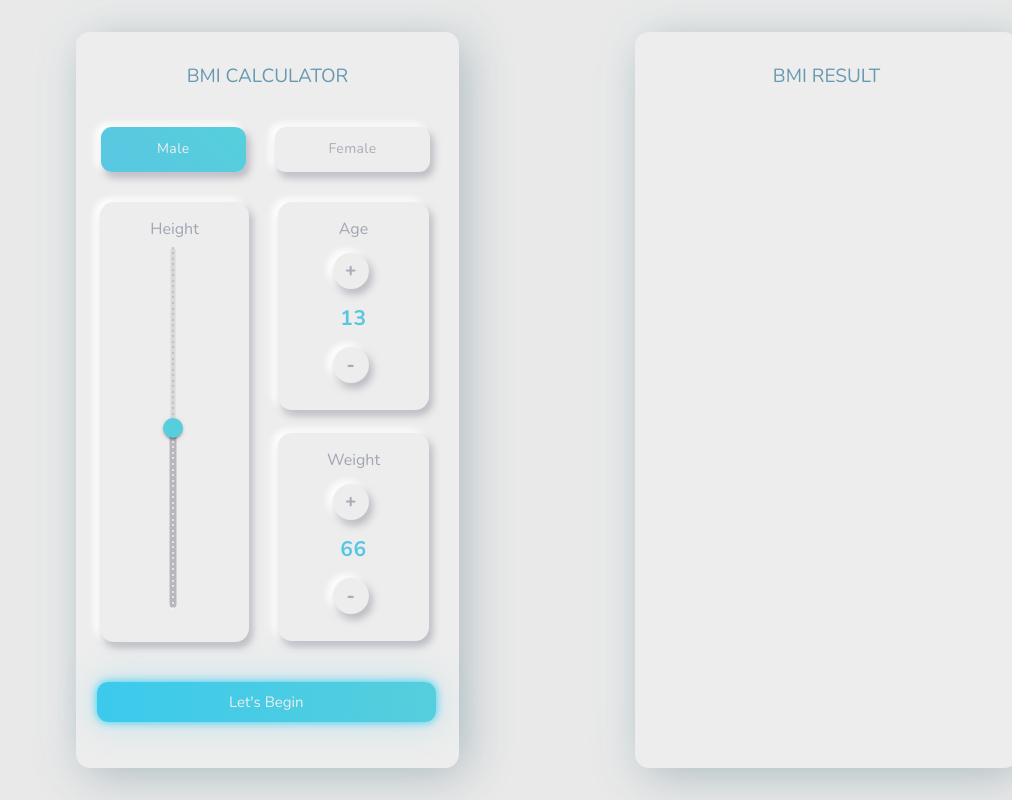
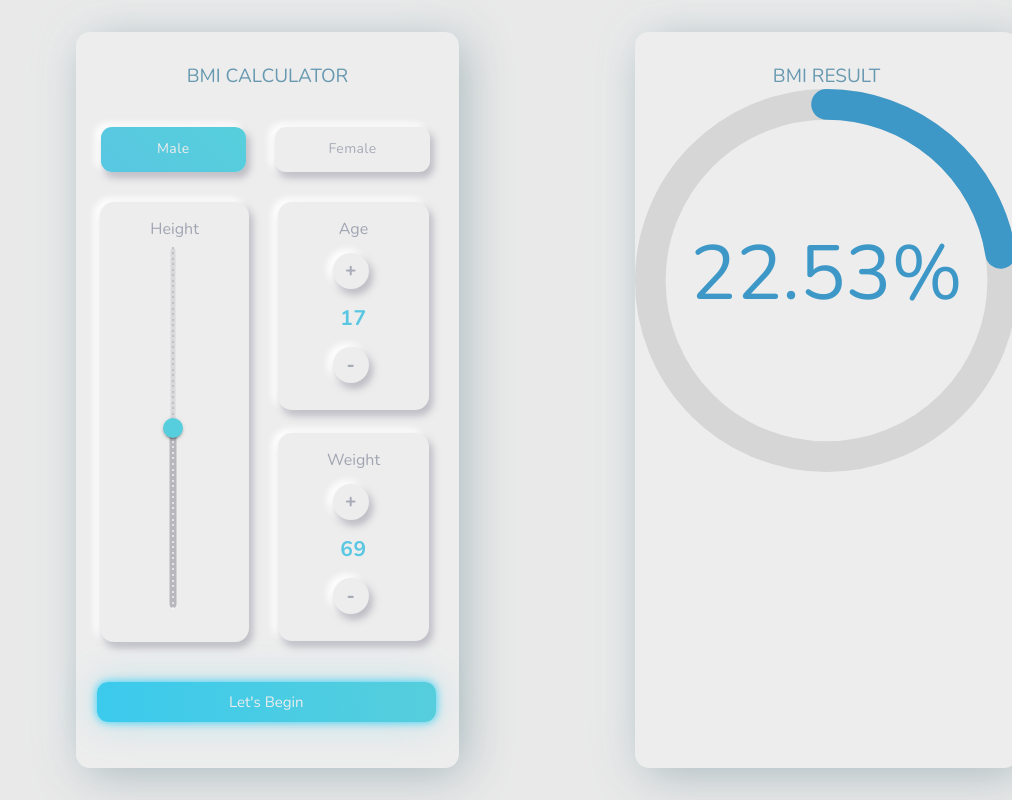
Before and after one commit to erfan-goodarzi/bmi-calculator, a React (Create React App) app: page / in a window 1280 px wide. Shown: the whole page, without its empty margins (268-1280 px from the left). Built offline with nearby package versions, Linux system fonts and the light colour scheme.

Commit message:
Show bmi result in progressbar

```diff
--- a/src/App.js
+++ b/src/App.js
@@ -2,14 +2,14 @@ import BmiBox from "./Component/Bmi-box";
 
 import GlobalStyles from "./container/material ui/Global-style";
 import SelectGender from "./container/material ui/SelectGander";
-import CalButton from "./container/material ui/CalButton";
+
 
 function App() {
   return (
     <div className="App">
       <GlobalStyles />
 
-      <BmiBox gender={<SelectGender />} cal={<CalButton />} />
+      <BmiBox gender={<SelectGender />} />
     </div>
   );
 }
--- a/src/Component/Bmi-box.jsx
+++ b/src/Component/Bmi-box.jsx
@@ -2,13 +2,15 @@ import Box from "@mui/material/Box";
 import { useEffect, useState, useRef } from "react";
 import { AgeBox, WeightBox } from "../container/material ui/AgeBox";
 import HeightBox from "../container/material ui/HeightBox";
-
+import { CircularProgressbar } from "react-circular-progressbar";
+import "react-circular-progressbar/dist/styles.css";
+import CalButton from "../container/material ui/CalButton";
 
 export default function BmiBox({ gender, cal }) {
-  const [age, setAge] = useState(13);
-  const [Weight, setWeight] = useState(66);
+  const [age, setAge] = useState(17);
+  const [Weight, setWeight] = useState(69);
   const [Height, setHeight] = useState(175);
-  const infoRef = useRef(null);
+  const infoRef = useRef(22.53);
 
   const GetHeight = (e) => {
     setHeight(e.target.value);
@@ -25,10 +27,10 @@ export default function BmiBox({ gender, cal }) {
       setWeight(Weight - 1);
     }
   };
+  // useEffect(() => {
 
-  useEffect(() => {
-    infoRef.current = <p> {((Weight / Height / Height) * 10000).toFixed(2)}</p>;
-  }, [age, Weight, Height]);
+  // }, [Height, Weight, age]);
+  infoRef.current = (Weight / ((Height * Height) / 10000)).toFixed(2);
 
   const AgeIncrementHandler = () => {
     if (age < 100) {
@@ -64,7 +66,7 @@ export default function BmiBox({ gender, cal }) {
             mt: "31px",
           }}
         >
-        BMI CALCULATOR
+          BMI CALCULATOR
         </Box>
         <Box>{gender}</Box>
         <Box>
@@ -92,9 +94,10 @@ export default function BmiBox({ gender, cal }) {
             </Box>
           </Box>
         </Box>
-        <Box>{cal}</Box>
+        <Box>
+          <CalButton />
+        </Box>
       </Box>
-
 
       <Box
         sx={{
@@ -116,9 +119,13 @@ export default function BmiBox({ gender, cal }) {
             mt: "31px",
           }}
         >
-         BMI RESULT
+          BMI RESULT
         </Box>
-        {infoRef.current}
+        <CircularProgressbar
+          ref={infoRef}
+          value={infoRef.current}
+          text={`${infoRef.current}%`}
+        />
       </Box>
     </Box>
   );
--- a/src/container/material ui/CalButton.js
+++ b/src/container/material ui/CalButton.js
@@ -1,10 +1,11 @@
 import Button from "@mui/material/Button";
 import Box from "@mui/material/Box";
 
-export default function CalButton() {
+export default function CalButton({CalClicked}) {
   return (
     <Box>
       <Button
+      onClick={CalClicked}
         sx={{
           background: "linear-gradient(85deg, #3bcaed, #56cedc)",
           margin: "56px 21px",
```
Also changed, not shown: 1 other file (tests, documents, lock files or other folders).
